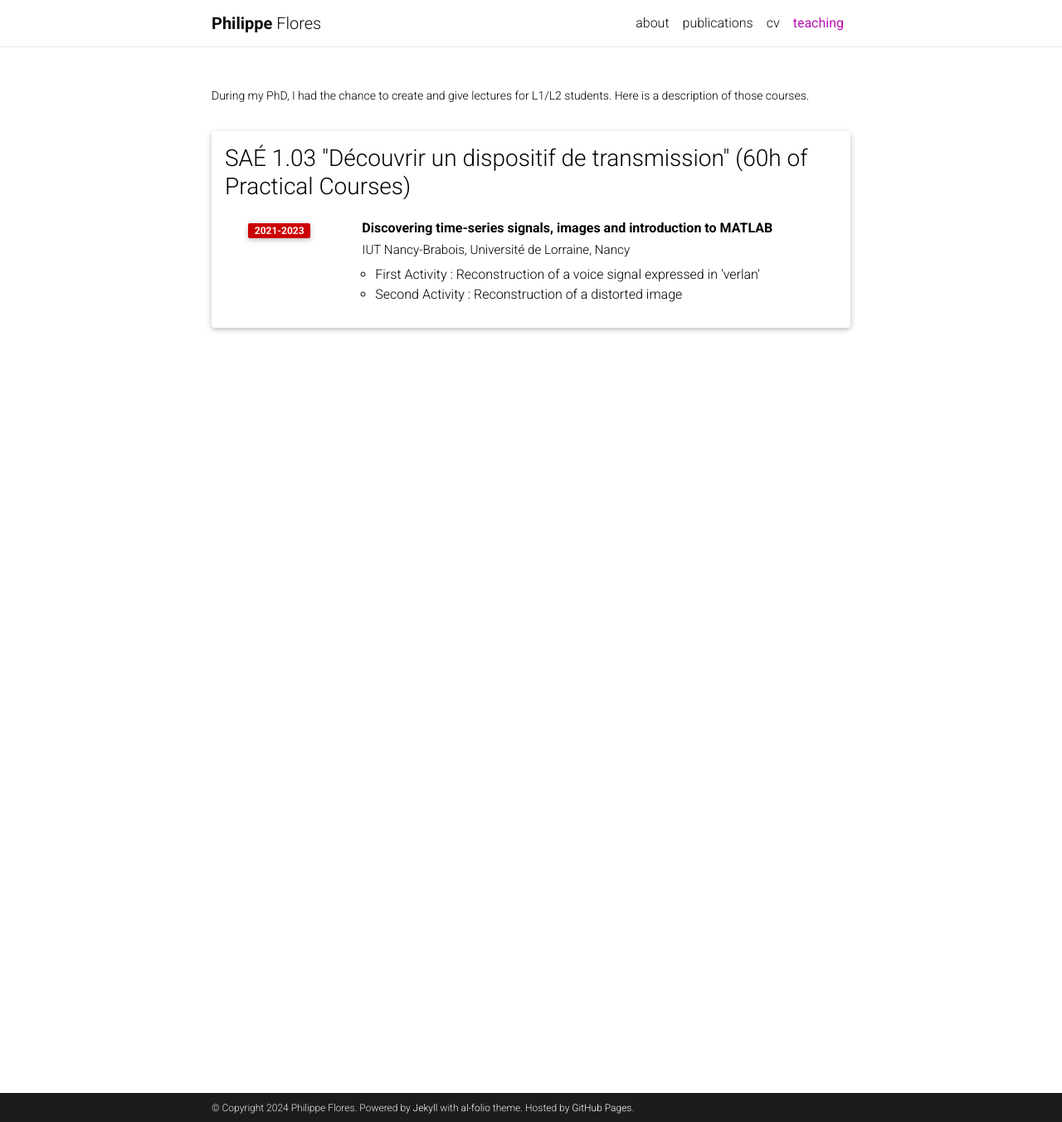
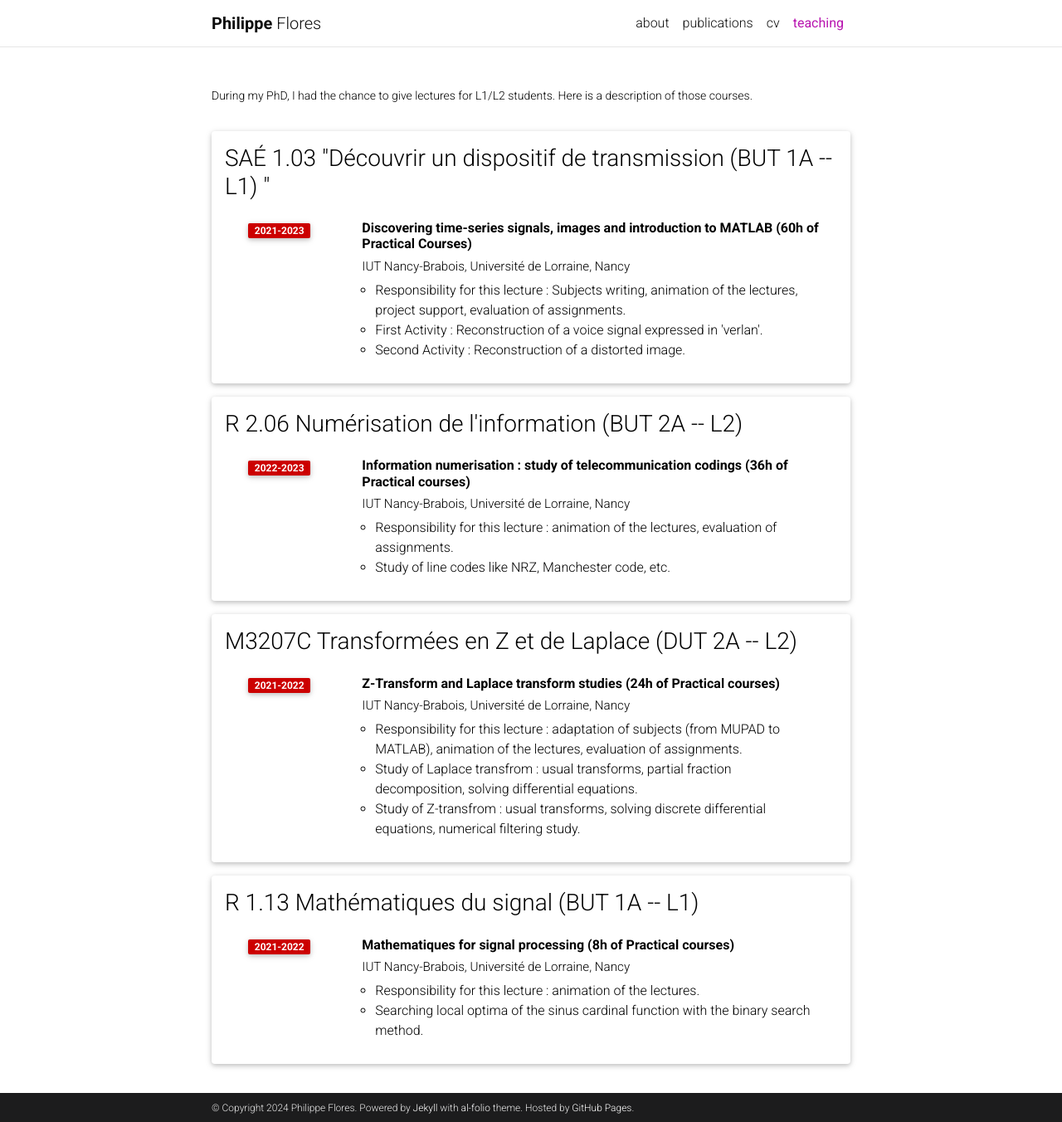
Before and after one commit to philippeflores/philippeflores.github.io, a Jekyll site: the page built from _pages/teaching.md, in a window 1280 px wide and 1352 px high. Shown: the whole window at 83% size. Built offline with Jekyll 4.4.1, drawn with Linux system fonts in a browser that asks for light colours; comment, search, counter and statistics services are not loaded; a style sheet for code colours, icons or effects is not loaded.

Commit message:
finish the teaching part (without the files)

```diff
--- a/_data/teaching.yml
+++ b/_data/teaching.yml
@@ -1,9 +1,41 @@
-- title: SAÉ 1.03 "Découvrir un dispositif de transmission" (60h of Practical Courses)
+- title: SAÉ 1.03 "Découvrir un dispositif de transmission (BUT 1A -- L1) "
   type: time_table
   contents:
-    - title: Discovering time-series signals, images and introduction to MATLAB
+    - title: Discovering time-series signals, images and introduction to MATLAB (60h of Practical Courses)
       institution: IUT Nancy-Brabois, Université de Lorraine, Nancy
       year: 2021-2023
       description:
-        - "First Activity : Reconstruction of a voice signal expressed in 'verlan'"
-        - "Second Activity : Reconstruction of a distorted image"
+        - "Responsibility for this lecture : Subjects writing, animation of the lectures, project support, evaluation of assignments."
+        - "First Activity : Reconstruction of a voice signal expressed in 'verlan'."
+        - "Second Activity : Reconstruction of a distorted image."
+
+- title: "R 2.06 Numérisation de l'information  (BUT 2A -- L2)"
+  type: time_table
+  contents:
+    - title: "Information numerisation : study of telecommunication codings (36h of Practical courses)"
+      institution: IUT Nancy-Brabois, Université de Lorraine, Nancy
+      year: 2022-2023
+      description:
+        - "Responsibility for this lecture : animation of the lectures, evaluation of assignments."
+        - "Study of line codes like NRZ, Manchester code, etc."
+
+- title: "M3207C Transformées en Z et de Laplace (DUT 2A -- L2)"
+  type: time_table
+  contents:
+    - title: "Z-Transform and Laplace transform studies (24h of Practical courses)"
+      institution: IUT Nancy-Brabois, Université de Lorraine, Nancy
+      year: 2021-2022
+      description:
+        - "Responsibility for this lecture : adaptation of subjects (from MUPAD to MATLAB), animation of the lectures, evaluation of assignments."
+        - "Study of Laplace transfrom : usual transforms, partial fraction decomposition, solving differential equations."
+        - "Study of Z-transfrom : usual transforms, solving discrete differential equations, numerical filtering study."
+
+- title: "R 1.13 Mathématiques du signal (BUT 1A -- L1)"
+  type: time_table
+  contents:
+    - title: "Mathematiques for signal processing (8h of Practical courses)"
+      institution: IUT Nancy-Brabois, Université de Lorraine, Nancy
+      year: 2021-2022
+      description:
+        - "Responsibility for this lecture : animation of the lectures."
+        - "Searching local optima of the sinus cardinal function with the binary search method."
--- a/_pages/teaching.md
+++ b/_pages/teaching.md
@@ -2,7 +2,7 @@
 layout: teaching
 permalink: /teaching/
 title: teaching
-description: During my PhD, I had the chance to create and give lectures for L1/L2 students. Here is a description of those courses.
+description: During my PhD, I had the chance to give lectures for L1/L2 students. Here is a description of those courses.
 nav: true
 nav_order: 3
 ---
```
